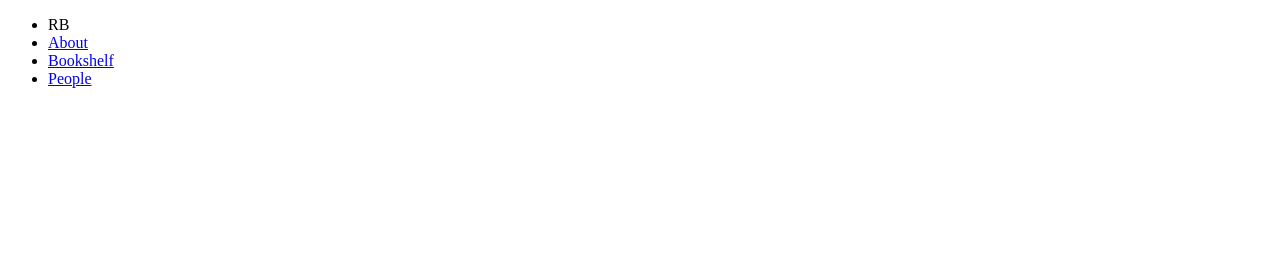
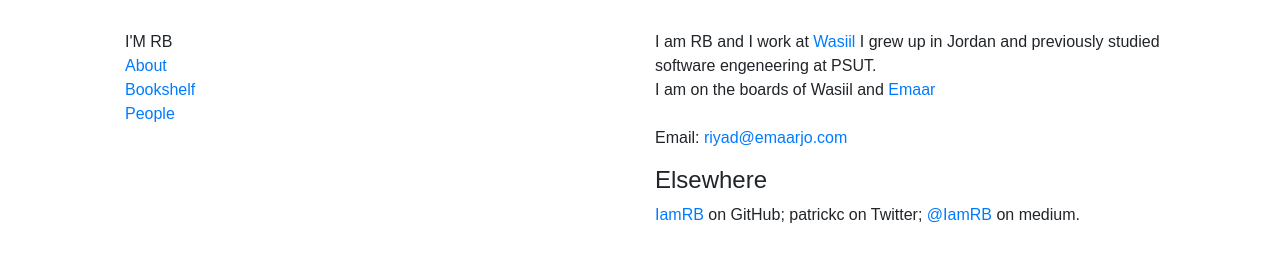
Before and after one commit to IamRB/iamrb.github.io, a plain HTML site: page index.html in a window 1280 px wide. Drawn offline with nearby package versions, Linux system fonts and the light colour scheme; a web font is replaced by a local one.

Commit message:
home page is ready and css is fine

```diff
--- a/index.html
+++ b/index.html
@@ -1,6 +1,10 @@
 <!DOCTYPE html>
 <html lang="en">
 <head>
+    <link href="https://fonts.googleapis.com/css?family=Cantarell|Rajdhani&display=swap" rel="stylesheet">
+
+    <link rel="stylesheet" href="https://maxcdn.bootstrapcdn.com/bootstrap/4.0.0/css/bootstrap.min.css" integrity="sha384-Gn5384xqQ1aoWXA+058RXPxPg6fy4IWvTNh0E263XmFcJlSAwiGgFAW/dAiS6JXm" crossorigin="anonymous">
+
     <link rel="stylesheet" href="style.css">
     <meta charset="UTF-8">
     <meta name="viewport" content="width=device-width, initial-scale=1.0">
@@ -9,17 +13,39 @@
     <a href=""></a>
 </head>
 <body>
-    <div>
-        <div id="menu">
-            <ul>
-                <li>RB</li>
-                <li><a href="about.html">About</a></li>
-                <li><a href="books.html">Bookshelf</a></li>
-                <li><a href="people.html">People</a></li>
+    <div class="container">
+        <div class="row">
+            <div class="col">
+                <ul>
+                    <div id="rb">I'M RB</div>
+                        <li><a href="index.html">About</a></li>
+                        <li><a href="books.html">Bookshelf</a></li>
+                        <li><a href="people.html">People</a></li>
 
 
-            </ul>
+                </ul>
+            </div>
+            <div class="col">
+
+
+                <div id="con">
+                <p>
+                    I am RB and I work at <a href="https://www.wasiil.com">Wasiil</a> I grew up in Jordan and previously studied software engeneering at PSUT.<br>
+                    I am on the boards of Wasiil and <a href="https://www.emaarjo.com">Emaar</a> <br>
+                    <br>
+                    Email: <a href="mailto:riyad@emaarjo.com">riyad@emaarjo.com</a>
+
+                    <h4>Elsewhere</h4>
+                    <a href="https://github.com/IamRB">IamRB</a> on GitHub; patrickc on Twitter; <a href="https://medium.com/@iamrb">@IamRB</a> on medium.
+
+
+                </p>
+                </div>
+
+
+            </div>
         </div>
     </div>
+
 </body>
 </html>
--- a/style.css
+++ b/style.css
@@ -0,0 +1,18 @@
+* {
+    font-family: 'Cantarell', sans-serif;
+
+}
+
+ul {
+    list-style-type: none;
+}
+
+
+
+.col {
+    margin-top: 30px;
+}
+
+#content {
+    text-align: justify;
+}
```
